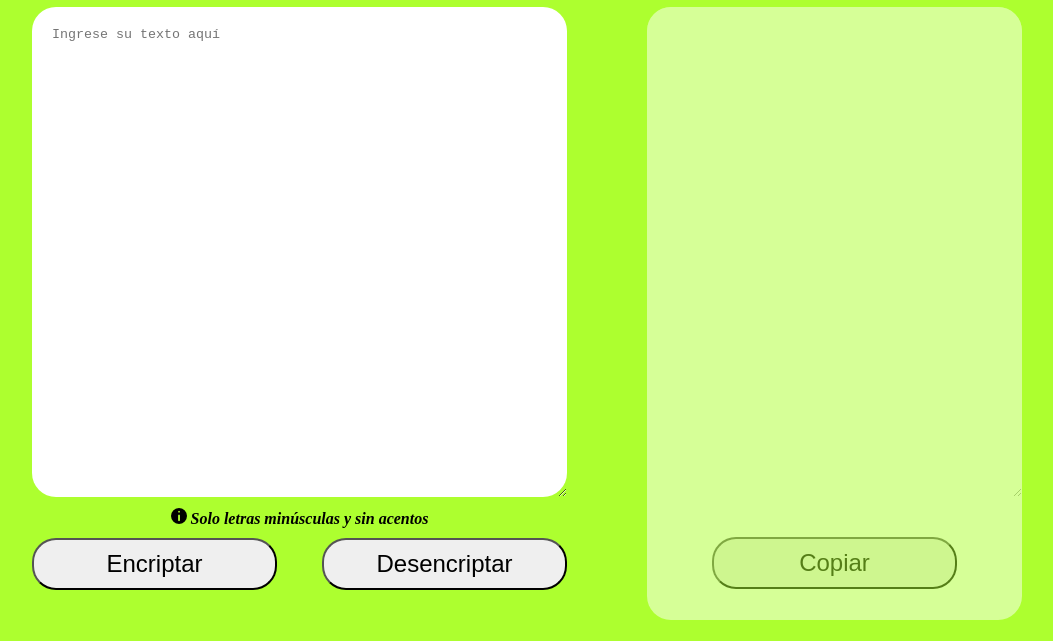
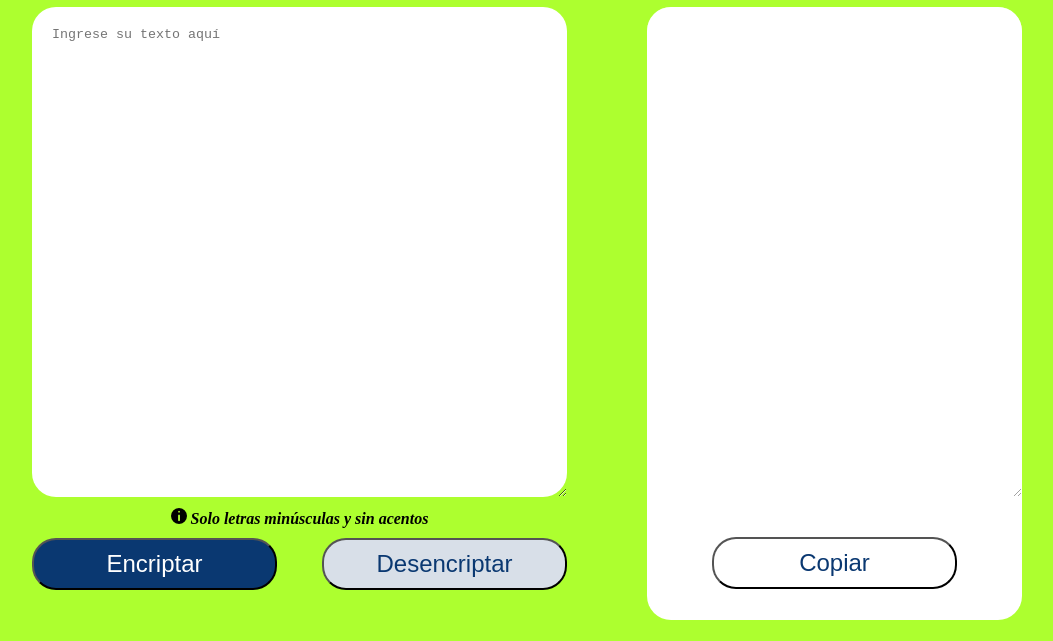
Before and after one commit to Poncho19/challenge-encriptador, a plain HTML site: page index.html in a window 1280 px wide. Shown: the part 95-736 px from the top of the page, without its empty margins (121-1174 px from the left). Drawn offline with Linux system fonts and the light colour scheme.

Commit message:
Version 2.1

```diff
--- a/style.css
+++ b/style.css
@@ -69,6 +69,21 @@ textarea{
     font-size: x-large;
 }
 
+.boton1{
+    background-color: #0A3871;
+    color: white;
+}
+
+.boton2{
+    background-color: #D8DFE8;
+    color: #0A3871;
+}
+
+.boton3{
+    background-color: white;
+    color: #0A3871;
+}
+
 
 
 .caja-1{
@@ -82,7 +97,6 @@ textarea{
     flex-direction: column;
     background-color: white;
     border-radius: 24px;
-    opacity: .5;
 
 }
 
```
